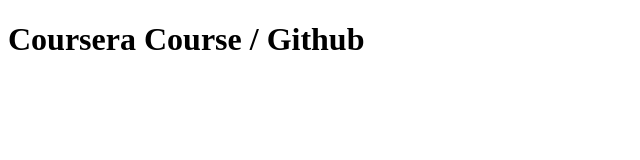
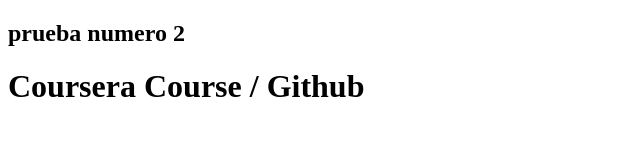
Before and after one commit to speur19/coursera-test, a plain HTML site: page index.html in a window 1280 px wide. Shown: the whole page, without its empty margins (0-640 px from the left). Drawn offline with Linux system fonts and the light colour scheme.

Commit message:
Test since terminal

```diff
--- a/index.html
+++ b/index.html
@@ -5,6 +5,7 @@
     <title>Hello coursera / Github</title>
   </head>
   <body>
+    <h2>prueba numero 2</h2>
      <h1>Coursera Course / Github</h1>
   </body>
 </html>
```
